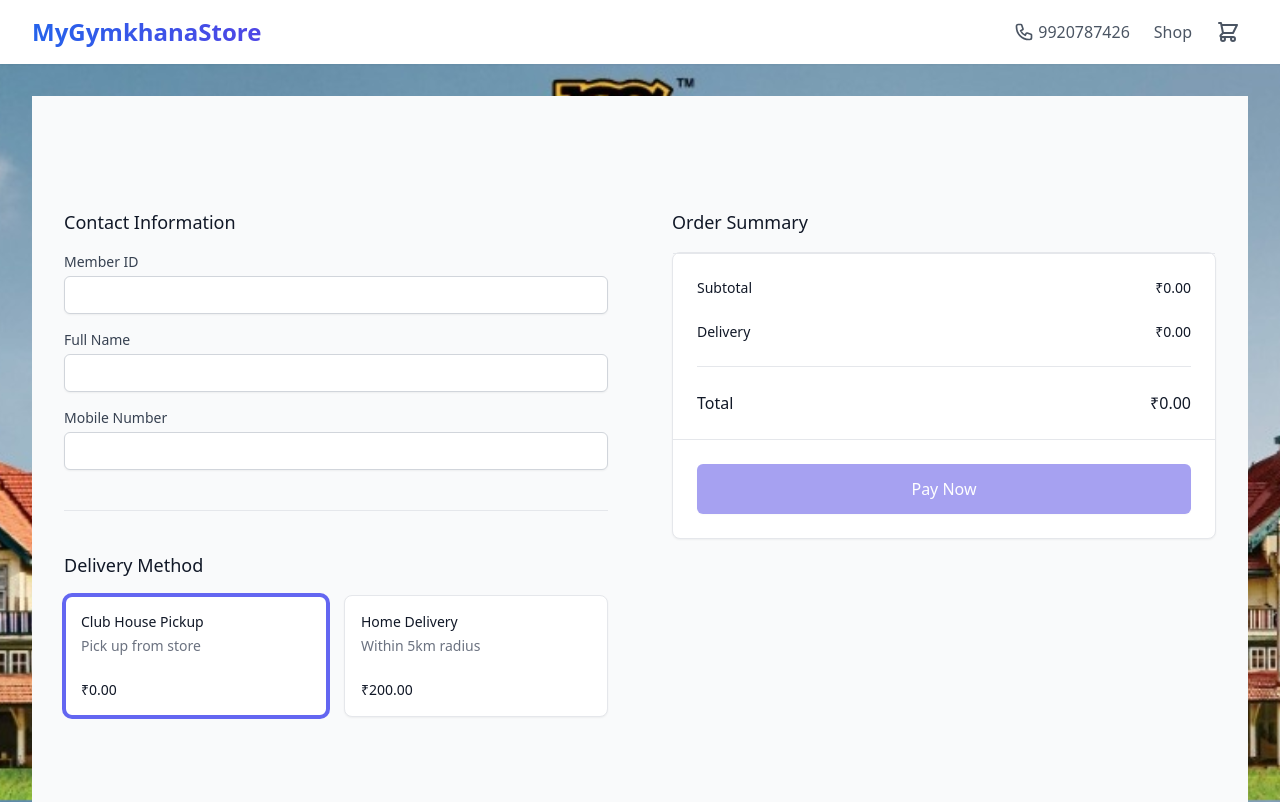
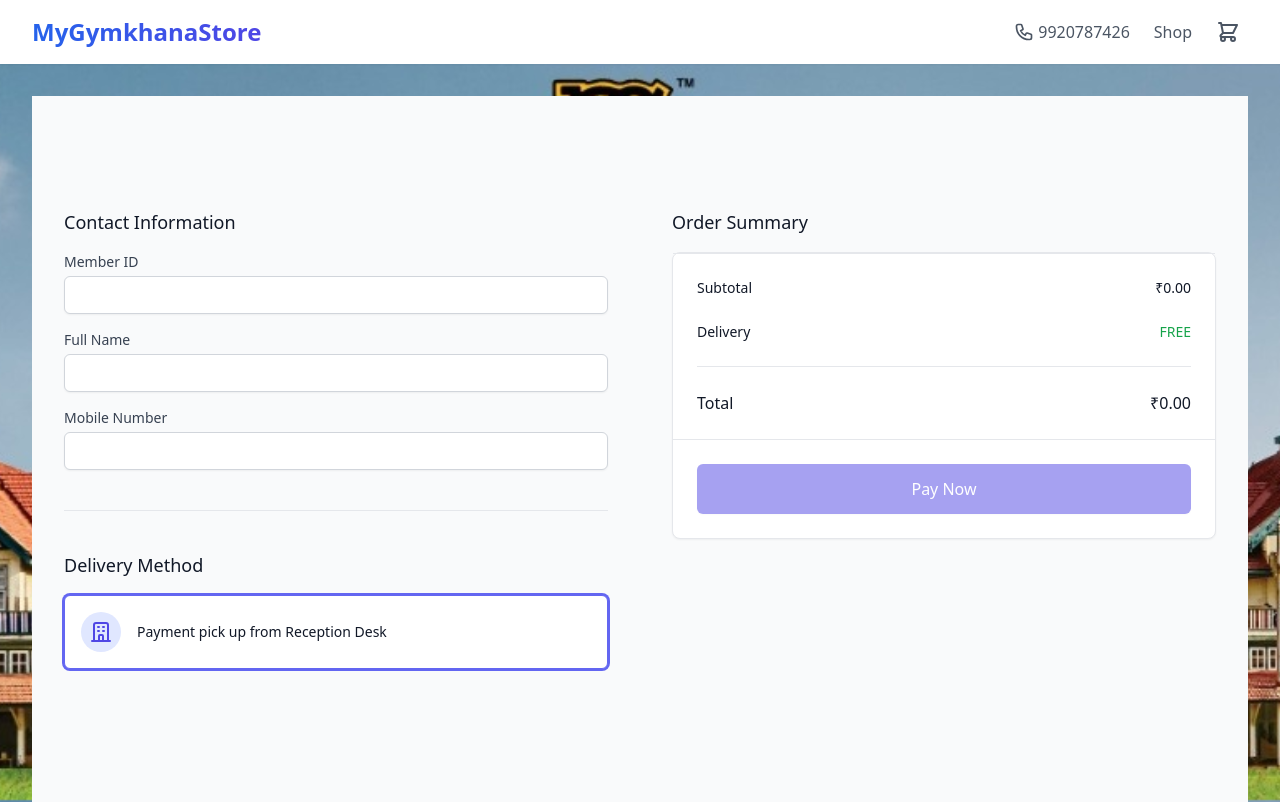
Before and after one commit to BadshahSayed/QuickOrder, an Angular app: page /checkout in a window 1280 px wide. Shown: the top 802 px of the page. Built offline with nearby package versions, Linux system fonts and the light colour scheme.

Commit message:
changes of delivery

```diff
--- a/src/app/core/services/order.service.ts
+++ b/src/app/core/services/order.service.ts
@@ -183,8 +183,8 @@ export class OrderService {
 
         // Fallbacks for missing fields to match pattern "abc"
         const name = order.customerName || 'abc';
-        const email = 'abc@gmail.com'; // Hardcoded as per sample/defauilt since not captured
-        const address = order.customerAddress || 'abc'; // Use address if avail, else abc
+        const email = 'abc@gmail.com';
+        const address = 'Club House Pickup';
         const field8 = 'abc';
 
         return `${referenceNo}|${this.subMerchantId}|${amount}|${name}|a1|${email}|${address}|${field8}|${order.customerMobile}`;
@@ -261,9 +261,6 @@ export class OrderService {
 
 
     private formatOrderEmail(order: Order): string {
-        const userTypeStr = 'Gymkhana Member';
-        const deliveryAction = order.deliveryMode === 'DELIVERY' ? 'Home Delivery' : 'Club House Pickup';
-
         const itemsList = order.items.map(item =>
             `- ${item.product.name} (Qty: ${item.quantity}) - Rs.${(item.product.price * item.quantity).toFixed(2)}`
         ).join('\n');
@@ -274,13 +271,13 @@ NEW ORDER RECEIVED
 Order ID: ${order.id}
 Status: ${order.status}
 Customer: ${order.customerName}
-Type: ${userTypeStr}
+Type: Gymkhana Member
 Mobile: ${order.customerMobile}
 
 DELIVERY:
 ---------
-Method: ${deliveryAction}
-${order.deliveryMode === 'DELIVERY' ? `Address: ${order.customerAddress}` : '(Pickup at Club House)'}
+Method: Club House Pickup
+(Pickup at Club House)
 
 PRODUCTS ordered:
 -----------------
@@ -290,7 +287,7 @@ ORDER SUMMARY:
 --------------
 Total Amount: Rs.${order.total.toFixed(2)}
 
-Action: ${deliveryAction === 'Home Delivery' ? 'Prepare for delivery' : 'Prepare for pickup'}
+Action: Prepare for pickup
 
 Sent from MyGymkhanaStore.
         `.trim();
--- a/src/app/features/checkout/checkout.html
+++ b/src/app/features/checkout/checkout.html
@@ -44,64 +44,24 @@
 
                 <div class="mt-10 border-t border-gray-200 pt-10">
                     <h2 class="text-lg font-medium text-gray-900">Delivery Method</h2>
-                    <div class="mt-4 grid grid-cols-1 gap-y-6 sm:grid-cols-2 sm:gap-x-4">
-                        <!-- Pickup Option: Show only if Member -->
-                        @if (isMember) {
-                        <label [class.border-indigo-500]="deliveryMode === 'PICKUP'"
-                            [class.ring-2]="deliveryMode === 'PICKUP'"
-                            class="relative flex cursor-pointer rounded-lg border bg-white p-4 shadow-sm focus:outline-none ring-indigo-500">
-                            <input type="radio" formControlName="deliveryMode" value="PICKUP" class="sr-only">
-                            <span class="flex flex-1">
-                                <span class="flex flex-col">
-                                    <span class="block text-sm font-medium text-gray-900">Club House Pickup</span>
-                                    <span class="mt-1 flex items-center text-sm text-gray-500">Pick up from store</span>
-                                    <span class="mt-6 text-sm font-medium text-gray-900">₹0.00</span>
-                                </span>
+                    <div
+                        class="mt-4 p-4 border rounded-md bg-white shadow-sm flex items-center space-x-4 border-indigo-500 ring-2 ring-indigo-500">
+                        <div class="flex-shrink-0">
+                            <span
+                                class="inline-flex items-center justify-center h-10 w-10 rounded-full bg-indigo-100 text-indigo-600">
+                                <svg class="h-6 w-6" fill="none" viewBox="0 0 24 24" stroke="currentColor">
+                                    <path stroke-linecap="round" stroke-linejoin="round" stroke-width="2"
+                                        d="M19 21V5a2 2 0 00-2-2H7a2 2 0 00-2 2v16m14 0h2m-2 0h-5m-9 0H3m2 0h5M9 7h1m-1 4h1m4-4h1m-1 4h1m-5 10v-5a1 1 0 011-1h2a1 1 0 011 1v5m-4 0h4" />
+                                </svg>
                             </span>
-                            @if (deliveryMode === 'PICKUP') {
-                            <span
-                                class="text-indigo-600 pointer-events-none absolute -inset-px rounded-lg border-2 border-indigo-500"
-                                aria-hidden="true"></span>
-                            }
-                        </label>
-                        }
-
-                        <!-- Delivery Option: Show for everyone -->
-                        <label [class.border-indigo-500]="deliveryMode === 'DELIVERY'"
-                            [class.ring-2]="deliveryMode === 'DELIVERY'"
-                            class="relative flex cursor-pointer rounded-lg border bg-white p-4 shadow-sm focus:outline-none ring-indigo-500">
-                            <input type="radio" formControlName="deliveryMode" value="DELIVERY" class="sr-only">
-                            <span class="flex flex-1">
-                                <span class="flex flex-col">
-                                    <span class="block text-sm font-medium text-gray-900">Home Delivery</span>
-                                    <span class="mt-1 flex items-center text-sm text-gray-500">Within 5km radius</span>
-                                    <span class="mt-6 text-sm font-medium text-gray-900">₹{{ deliveryFee }}.00</span>
-                                </span>
-                            </span>
-                            @if (deliveryMode === 'DELIVERY') {
-                            <span
-                                class="text-indigo-600 pointer-events-none absolute -inset-px rounded-lg border-2 border-indigo-500"
-                                aria-hidden="true"></span>
-                            }
-                        </label>
+                        </div>
+                        <div class="flex-1">
+                            <h3 class="text-sm font-medium text-gray-900">Payment pick up from Reception Desk</h3>
+                            <p class="text-sm text-gray-500"></p>
+                        </div>
                     </div>
                 </div>
 
-                @if (deliveryMode === 'DELIVERY') {
-                <div class="mt-10 border-t border-gray-200 pt-10">
-                    <h2 class="text-lg font-medium text-gray-900">Shipping Address</h2>
-                    <div class="mt-4">
-                        <label for="address" class="block text-sm font-medium text-gray-700">Address</label>
-                        <div class="mt-1">
-                            <textarea id="address" rows="4" formControlName="address"
-                                class="block w-full rounded-md border-gray-300 shadow-sm focus:border-indigo-500 focus:ring-indigo-500 sm:text-sm p-2 border"></textarea>
-                            @if (checkoutForm.get('address')?.invalid && checkoutForm.get('address')?.touched) {
-                            <p class="mt-1 text-sm text-red-600">Address is required for delivery.</p>
-                            }
-                        </div>
-                    </div>
-                </div>
-                }
             </div>
 
             <!-- Order Summary -->
@@ -149,8 +109,7 @@
                         </div>
                         <div class="flex items-center justify-between">
                             <dt class="text-sm">Delivery</dt>
-                            <dd class="text-sm font-medium text-gray-900">{{ (deliveryMode === 'DELIVERY' ? deliveryFee
-                                : 0) | currency:'INR' }}</dd>
+                            <dd class="text-sm font-medium text-green-600">FREE</dd>
                         </div>
                         <div class="flex items-center justify-between border-t border-gray-200 pt-6">
                             <dt class="text-base font-medium">Total</dt>
@@ -171,8 +130,6 @@
                                             @if (checkoutForm.get('name')?.invalid) { <li>Full Name is required</li> }
                                             @if (checkoutForm.get('mobile')?.invalid) { <li>Valid Mobile Number (10-12
                                                 digits) is required</li> }
-                                            @if (checkoutForm.get('address')?.invalid) { <li>Address is required for
-                                                Home Delivery</li> }
                                         </ul>
                                     </div>
                                 </div>
--- a/src/app/features/checkout/checkout.ts
+++ b/src/app/features/checkout/checkout.ts
@@ -22,10 +22,7 @@ export class CheckoutComponent {
   cartItems = this.cartService.cartItems;
   subtotal = this.cartService.cartTotal;
 
-  deliveryFee = 200;
-
-  // Signal to track delivery mode for reactive total calculation
-  deliveryModeSignal = signal<'PICKUP' | 'DELIVERY'>('PICKUP');
+  deliveryFee = 0;
 
   // State for Membership Logic
   showMemberPopup = false;
@@ -35,38 +32,15 @@ export class CheckoutComponent {
     memberid: ['', Validators.required],
     name: ['', Validators.required],
     mobile: ['', [Validators.required, Validators.pattern('^[0-9]{10,12}$')]],
-    deliveryMode: ['PICKUP', Validators.required],
-    address: ['']
+    deliveryMode: ['PICKUP', Validators.required]
   });
 
-  // Derived state for total - now reactive with signal
+  // Derived state for total
   total = computed(() => {
-    const mode = this.deliveryModeSignal();
-    const delivery = mode === 'DELIVERY' ? this.deliveryFee : 0;
-    return this.subtotal() + delivery;
+    return this.subtotal();
   });
 
-  constructor() {
-    // React to delivery mode changes to update validators or state if needed
-    this.checkoutForm.get('deliveryMode')?.valueChanges.subscribe(mode => {
-      // Update the signal to make total reactive
-      const newMode = mode as 'PICKUP' | 'DELIVERY';
-      this.deliveryModeSignal.set(newMode);
-      this.updateAddressValidators(newMode);
-    });
-  }
-
-  // setMemberStatus removed as Guest option is no longer available
-
-  private updateAddressValidators(mode: string) {
-    const addressControl = this.checkoutForm.get('address');
-    if (mode === 'DELIVERY') {
-      addressControl?.setValidators([Validators.required]);
-    } else {
-      addressControl?.clearValidators();
-    }
-    addressControl?.updateValueAndValidity();
-  }
+  constructor() { }
 
   get deliveryMode() {
     return this.checkoutForm.get('deliveryMode')?.value;
@@ -76,20 +50,19 @@ export class CheckoutComponent {
     if (this.checkoutForm.invalid) return;
 
     const formVal = this.checkoutForm.value;
-    const isDelivery = formVal.deliveryMode === 'DELIVERY';
-    const deliveryCharge = isDelivery ? this.deliveryFee : 0;
+    const deliveryCharge = 0;
 
     const order: Order = {
       userType: 'MEMBER',
       customerMemberId: formVal.memberid || undefined,
       customerName: formVal.name!,
       customerMobile: formVal.mobile!,
-      customerAddress: formVal.address || undefined,
-      deliveryMode: formVal.deliveryMode as 'PICKUP' | 'DELIVERY',
+      customerAddress: undefined,
+      deliveryMode: 'PICKUP',
       deliveryCharge: deliveryCharge,
       items: this.cartItems(),
       subtotal: this.subtotal(),
-      total: this.subtotal() + deliveryCharge,
+      total: this.subtotal(),
       status: 'PENDING',
       createdAt: new Date()
     };
```
